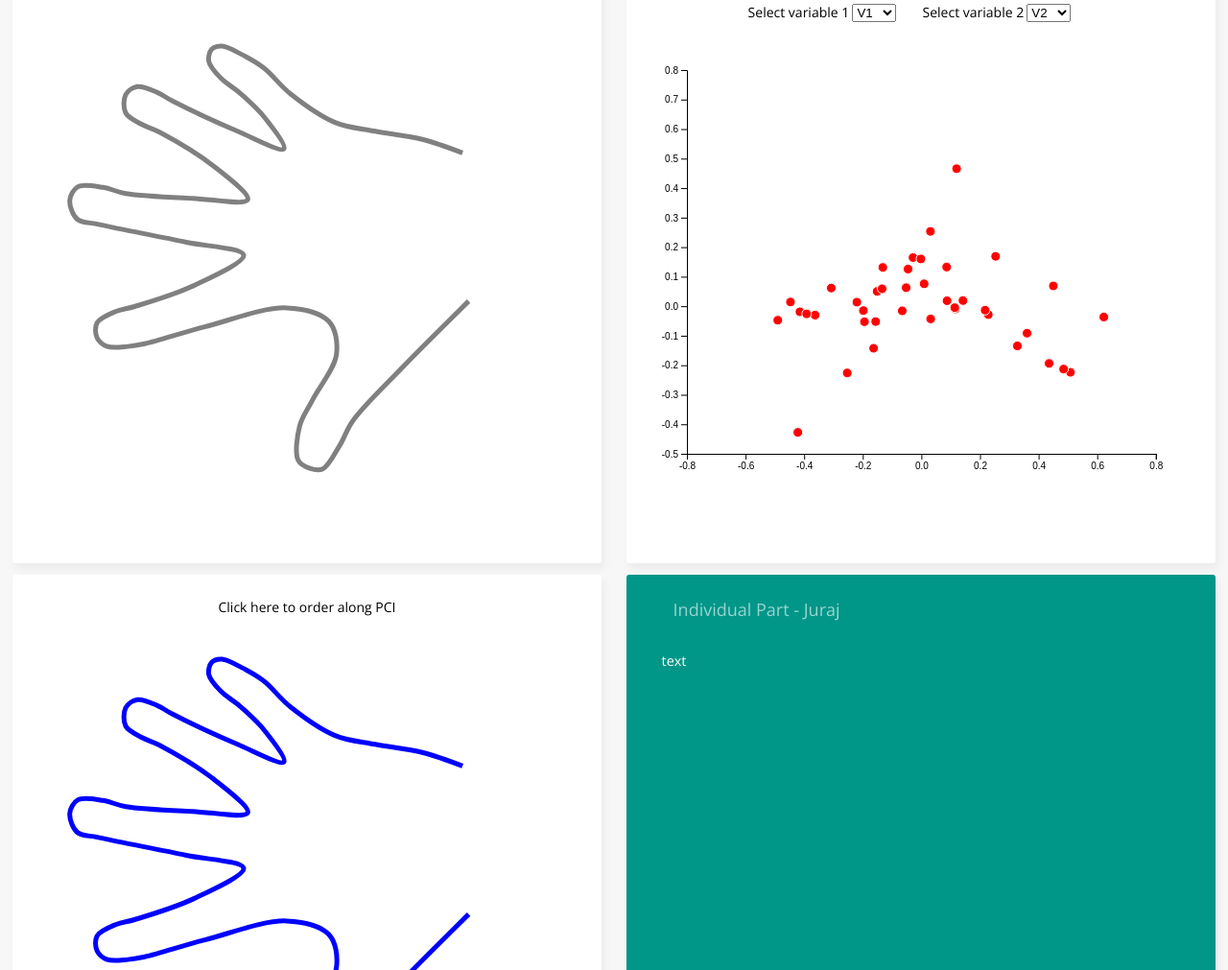
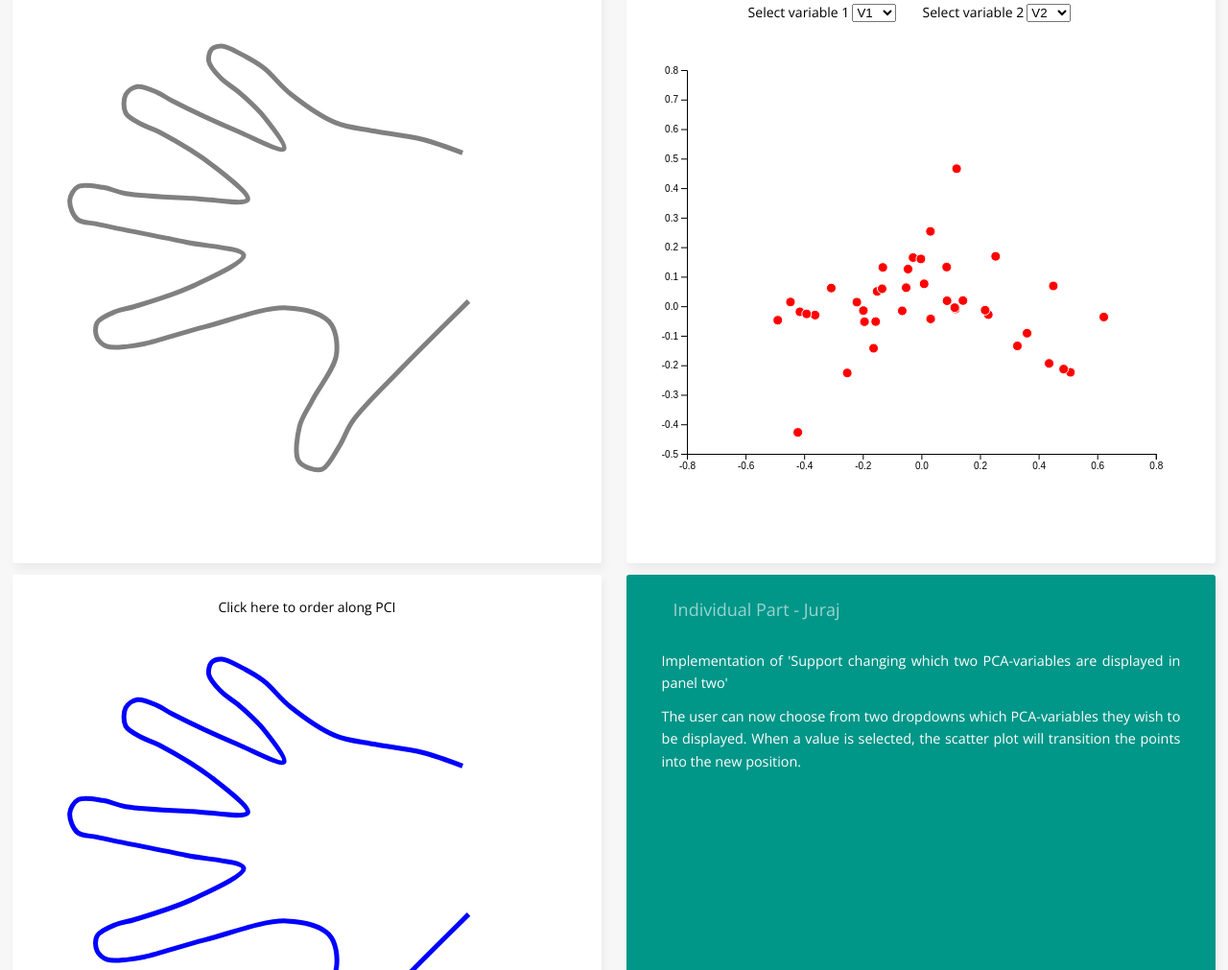
Before and after one commit to duryno/duryno.github.io, a plain HTML site: page project4/index.html in a window 1280 px wide. Shown: the part 208-1219 px from the top of the page at 96% size. Drawn offline with nearby package versions, Linux system fonts and the light colour scheme.

Commit message:
initial Individual Part - Juraj

```diff
--- a/project4/index.html
+++ b/project4/index.html
@@ -41,7 +41,11 @@
     <section class="description teal">
         <h3>Individual Part - Juraj</h3>
         <p>
-            text
+            Implementation of 'Support changing which two PCA-variables are displayed in panel two'
+        </p>
+        <p>
+            The user can now choose from two dropdowns which PCA-variables they wish to be displayed.
+            When a value is selected, the scatter plot will transition the points into the new position.
         </p>
     </section>
 
```
